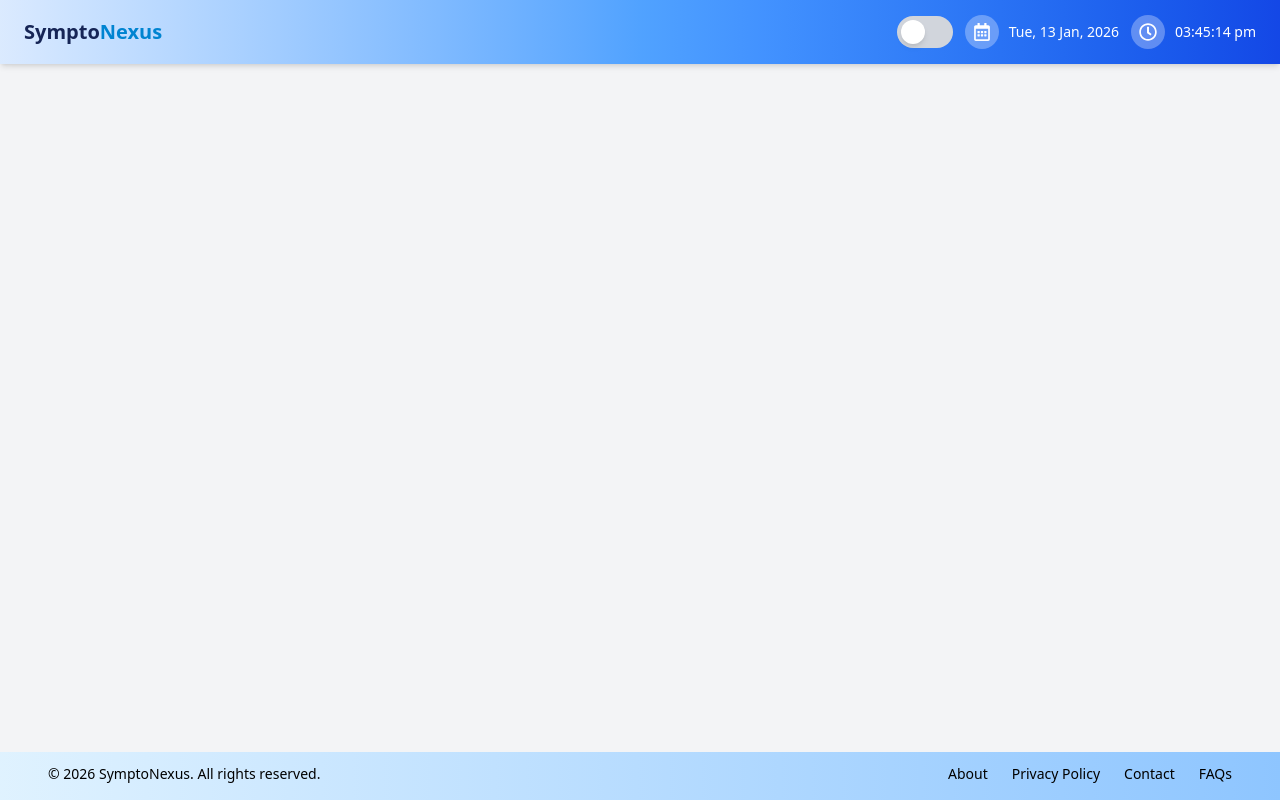
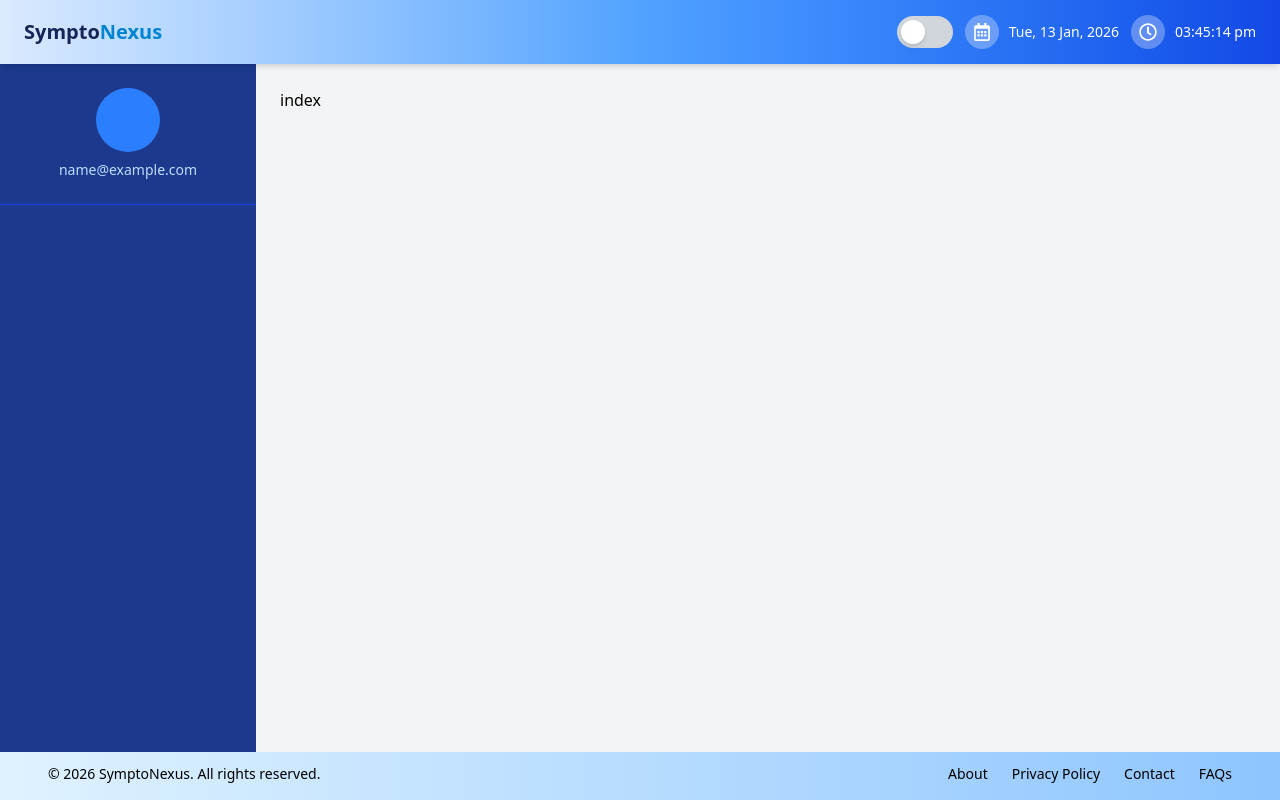
Before and after one commit to Shreya-das2002/final-year-project, a React (Vite) app: page /doctor/appointment_requests in a window 1280 px wide. Built offline with nearby package versions, Linux system fonts and the light colour scheme; sample sign-in values are in the browser's storage.

Commit message:
doctor folder

```diff
--- a/src/App.tsx
+++ b/src/App.tsx
@@ -42,7 +42,8 @@ import AddDoctor from "./Screen/Admin/AddDoctor";
 import Messages from "./Screen/Admin/Messages";
 import Doctor from "./Screen/Doctor";
 import DoctorDashbord from "./Screen/Doctor/Dashbord";
-
+import DoctorAppointments from "./Screen/Doctor/DoctorAppointments";
+import AppointmentRequests from "./Screen/Doctor/AppointmentRequests";
 
 /* ================= LAYOUT (SAFE PLACE FOR useLocation) ================= */
 
@@ -162,7 +163,8 @@ const AppLayout: React.FC = () => {
               }
             >
               <Route index element={< DoctorDashbord/>} />
-              {/* <Route path="" element={</>} /> */}
+              <Route path="appointment" element={<DoctorAppointments/>} />
+              <Route path="appointment_requests" element={<AppointmentRequests/>} />
             </Route>
 
           </Routes>
--- /dev/null
+++ b/src/Screen/Doctor/AppointmentRequests/index.tsx
@@ -0,0 +1,8 @@
+
+const AppointmentRequests = () => {
+  return (
+    <div>index</div>
+  )
+}
+
+export default AppointmentRequests
--- a/src/Screen/Doctor/Appointments/index.tsx
+++ b/src/Screen/Doctor/DoctorAppointments/index.tsx
@@ -1,4 +1,3 @@
-
 
 const DoctorAppointments = () => {
   return (
--- /dev/null
+++ b/src/Screen/Doctor/Profile/index.tsx
@@ -0,0 +1,8 @@
+
+const DoctorProfile = () => {
+  return (
+    <div>index</div>
+  )
+}
+
+export default DoctorProfile
```
